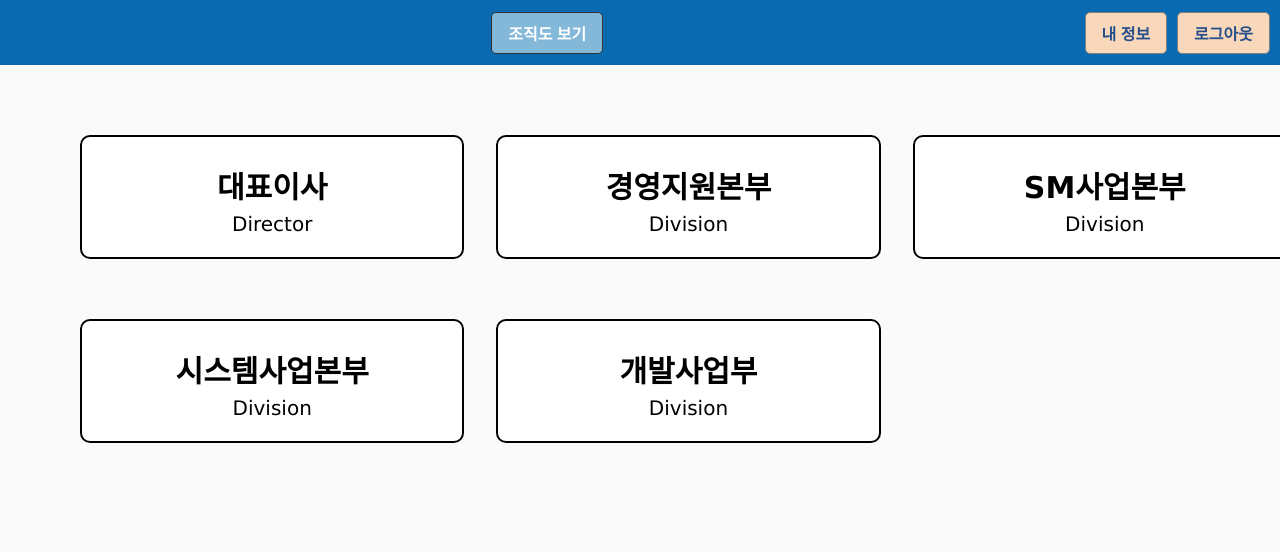
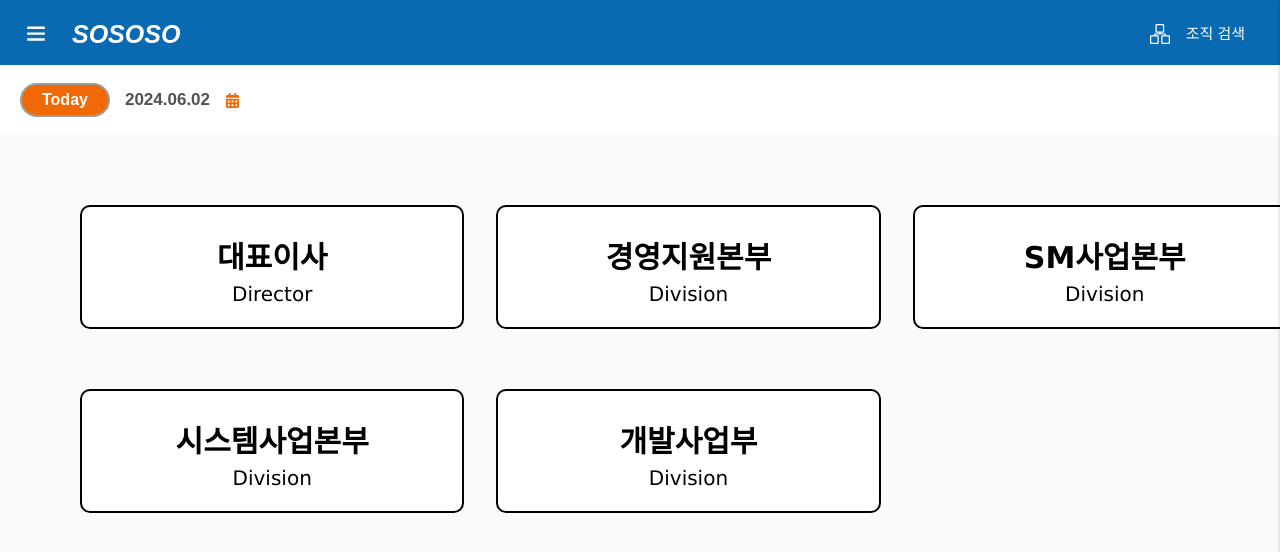
Before and after one commit to CSID-DGU/2024-1-SCS4031-01-sososo-3, a React (Create React App) app in the folder frontend/: page /director in a window 1280 px wide. Shown: the top 552 px of the page. Built offline with nearby package versions, Linux system fonts and the light colour scheme.

Commit message:
[PSJ]fix_director, add_datecomponent

```diff
--- /dev/null
+++ b/frontend/src/pages/director/DirectorDateComponent.js
@@ -0,0 +1,99 @@
+import React, { useState } from 'react';
+import '../../App.css';
+import { IoIosArrowBack } from "react-icons/io";
+import { IoIosArrowForward } from "react-icons/io";
+import { GiExitDoor } from "react-icons/gi";
+import { useNavigate } from 'react-router-dom';
+import { FaCalendarAlt } from "react-icons/fa";
+import DatePicker from 'react-datepicker';
+import 'react-datepicker/dist/react-datepicker.css';
+
+const DateComponent = () => {
+  const [date, setDate] = useState(new Date());
+  const [showCalendar, setShowCalendar] = useState(false);
+
+//   const navigate = useNavigate();
+//   const handleExit = () => {
+//     navigate('/Director'); // 나가기 버튼 클릭 시 '/Director' 페이지로 이동
+//   };
+
+  const handlePrevWeek = () => {
+    const prevWeek = new Date(date.getTime());
+    prevWeek.setDate(prevWeek.getDate() - 7);
+    setDate(prevWeek);
+  };
+
+  const handleNextWeek = () => {
+    const nextWeek = new Date(date.getTime());
+    nextWeek.setDate(nextWeek.getDate() + 7);
+    setDate(nextWeek);
+  };
+
+  // 날짜를 'YYYY/MM/DD' 형식으로 반환하는 함수
+  const formatDate = (date) => {
+    const year = date.getFullYear();
+    const month = String(date.getMonth() + 1).padStart(2, '0');
+    const day = String(date.getDate()).padStart(2, '0');
+    return `${year}.${month}.${day}`;
+  };
+
+//   // 주차 반환하는 함수
+//   const formatWeek = (date) => {
+//     const monthNames = ['1월', '2월', '3월', '4월', '5월', '6월', '7월', '8월', '9월', '10월', '11월', '12월'];
+//     const month = monthNames[date.getMonth()];
+//     const weekNumber = Math.ceil(date.getDate() / 7);
+//     return `${month} ${weekNumber}주차`;
+//   };
+
+  //캘린더
+  const handleCalendarClick = () => {
+    setShowCalendar(!showCalendar);
+  };
+
+  const handleDateChange = (date) => {
+    setDate(date);
+    setShowCalendar(false);
+  };
+
+  return (
+    <div>
+    <div className='employee-header2'>
+
+       {/* {<button className="exit-button2" onClick={handleExit}>
+          <GiExitDoor /> {}
+        </button> }  */}
+{/*
+      <div className='datebutton'>
+        <button onClick={handlePrevWeek}>
+          <IoIosArrowBack/>
+        </button>
+        <span className='date'>{formatWeek(date)}</span>
+        <button onClick={handleNextWeek}>
+         <IoIosArrowForward/>
+        </button>
+      </div> */}
+
+      <div className="date-header">
+        <div className="today">
+          <span>Today</span>
+        </div>
+        <div className='date'>
+          {formatDate(new Date())}
+        </div>
+        <FaCalendarAlt onClick={handleCalendarClick} />
+      </div>
+    </div>
+    {showCalendar && (
+          <div className="calendar-container">
+            <DatePicker
+              selected={date}
+              onChange={handleDateChange}
+              inline
+            />
+          </div>
+        )}
+    </div>
+  );
+}
+
+export default DateComponent;
--- a/frontend/src/pages/director/DirectorHeader.js
+++ b/frontend/src/pages/director/DirectorHeader.js
@@ -1,21 +1,97 @@
-import React from 'react';
+import React, { useState, useEffect, useRef} from 'react';
+import { TfiMenu } from "react-icons/tfi";
+import { SlOrganization } from "react-icons/sl";
+import { IoCloseCircleSharp } from "react-icons/io5";
+import { CgProfile } from "react-icons/cg";
+import { useNavigate } from 'react-router-dom';
+import CompanyOrganization from '../CompanyOrganization';
 import '../../App.css';
 
-const DirectorHeader = () => {
+export const EmployeeHeader = () => {
+  const navigate = useNavigate(); // useNavigate 사용하기
+  const [showOrganization, setShowOrganization] = useState(false); // 조직검색
+  const [showMyinforSlide, setShowMyinforSlide] = useState(false); // 내정보 슬라이드
+  const organizationRef = useRef(null);
+  const myInforRef = useRef(null);
+
+  const handleMyinfor = () => {
+    setShowMyinforSlide(!showMyinforSlide);
+  }
+
+  const handleOranization = () => {
+    setShowOrganization(!showOrganization);
+  }
+
+  const handleClickOutside = (event) => {
+    if (organizationRef.current && !organizationRef.current.contains(event.target)) {
+      setShowOrganization(false);
+    }
+    if (myInforRef.current && !myInforRef.current.contains(event.target)) {
+      setShowMyinforSlide(false);
+    }
+  };
+
+  useEffect(() => {
+    document.addEventListener('mousedown', handleClickOutside);
+    return () => {
+      document.removeEventListener('mousedown', handleClickOutside);
+    };
+  }, []);
 
   return (
     <div className="employee-header">
-      <div className="left-buttons">
+      <div>
+        <button className="myinfor-button" onClick={handleMyinfor}>
+          <TfiMenu/> {/* 내정보 확인하기 */}
+        </button>
+        <span className="website-name">SOSOSO</span>
       </div>
-      <div className="center-button">
-        <button>조직도 보기</button>
+
+      <div className="employee-header">
+        <button className="myinfor-button" onClick={handleOranization}>
+          <SlOrganization /> {/* 조직 검색 */}
+        </button>
+        <span className="orgsearch-button">조직 검색</span>
       </div>
-      <div className="right-buttons">
-        <button>내 정보</button>
-        <button>로그아웃</button>
+
+      {/* 내정보 슬라이드 */}
+      <div className={`slide-panel ${showMyinforSlide ? 'open' : ''}`}>
+        <div>
+          <div className='myinfor-header'>
+          <button className="exit-button2" onClick={() => setShowMyinforSlide(false)}>
+            <TfiMenu/>
+          </button>
+          <span className="website-name2">SOSOSO</span>
+          </div>
+        </div>
+
+        <div className="profile">
+          <CgProfile/>
+          {/*사원정보 db연결 */}
+        </div>
+
+        <div className="shortcut">
+          <span className="infor-letter">MyOffice</span>
+          <span className="infor-letter">MyTeam</span>
+          <span className="infor-letter">LogOut</span>
+        </div>
       </div>
+
+      {/* 조직도 슬라이드 */}
+      <div className={`slide-panel2 ${showOrganization ? 'open' : ''}`}>
+        <div>
+          <div className='org-header'>
+          <button className="exit-button2" onClick={handleOranization}>
+          <IoCloseCircleSharp /> {/* 조직 검색 */}
+          </button>
+          </div>
+        <CompanyOrganization/>{/* 조직도 콘텐츠 */}
+        </div>
+      </div>
+
+
     </div>
   );
 }
 
-export default DirectorHeader;
+export default EmployeeHeader;
--- a/frontend/src/pages/director/DirectorPage.js
+++ b/frontend/src/pages/director/DirectorPage.js
@@ -3,6 +3,7 @@
 import React from 'react';
 import '../../App.css';
 import DirectorHeader from './DirectorHeader';
+import DirectorDateComponent from './DirectorDateComponent'
 import Director from './Director'
 
 const DirectorPage = () => {
@@ -10,6 +11,9 @@ const DirectorPage = () => {
     <div>
       <DirectorHeader />
       <div >
+      <div>
+        <DirectorDateComponent/>
+      </div>
       <Director />
       </div>
     </div>
```
